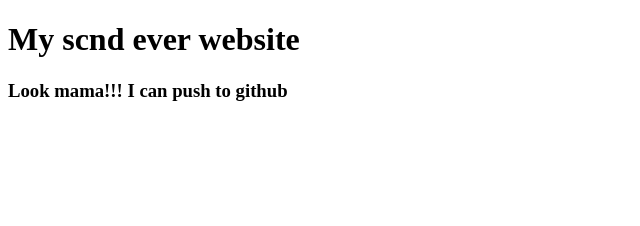
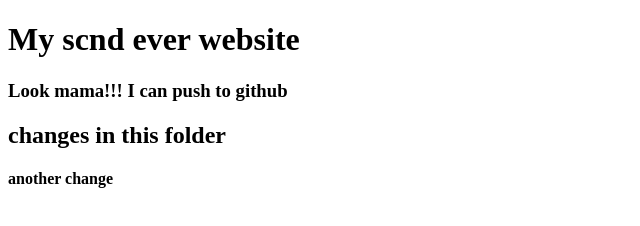
Before and after one commit to AshrafBabu/my-scnd-website, a plain HTML site: page Index.html in a window 1280 px wide. Shown: the whole page, without its empty margins (0-640 px from the left). Drawn offline with Linux system fonts and the light colour scheme.

Commit message:
Update Index.html

```diff
--- a/Index.html
+++ b/Index.html
@@ -8,5 +8,7 @@
 <body>
     <h1>My scnd ever website</h1>
     <h3>Look mama!!! I can push to github</h3>
+    <h2>changes in this folder</h2>
+    <h4>another change</h4>
 </body>
 </html>
```
